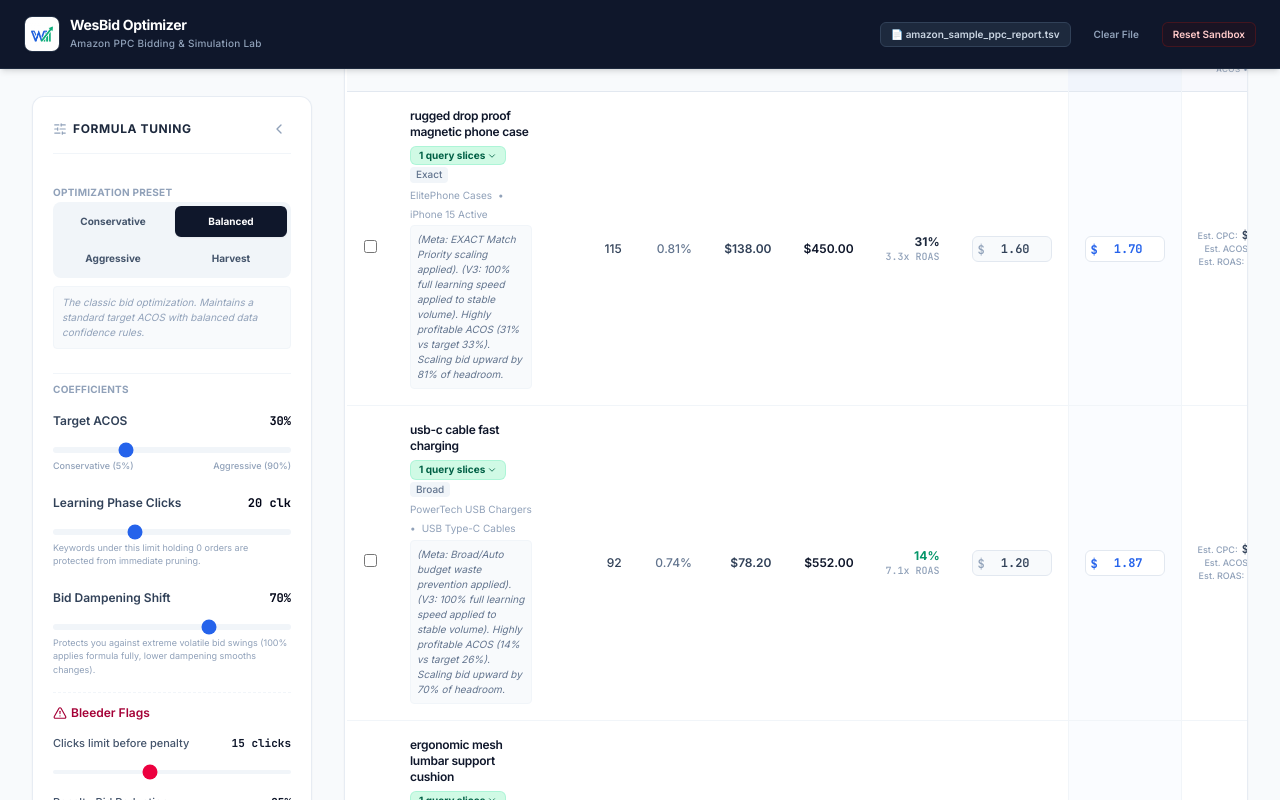
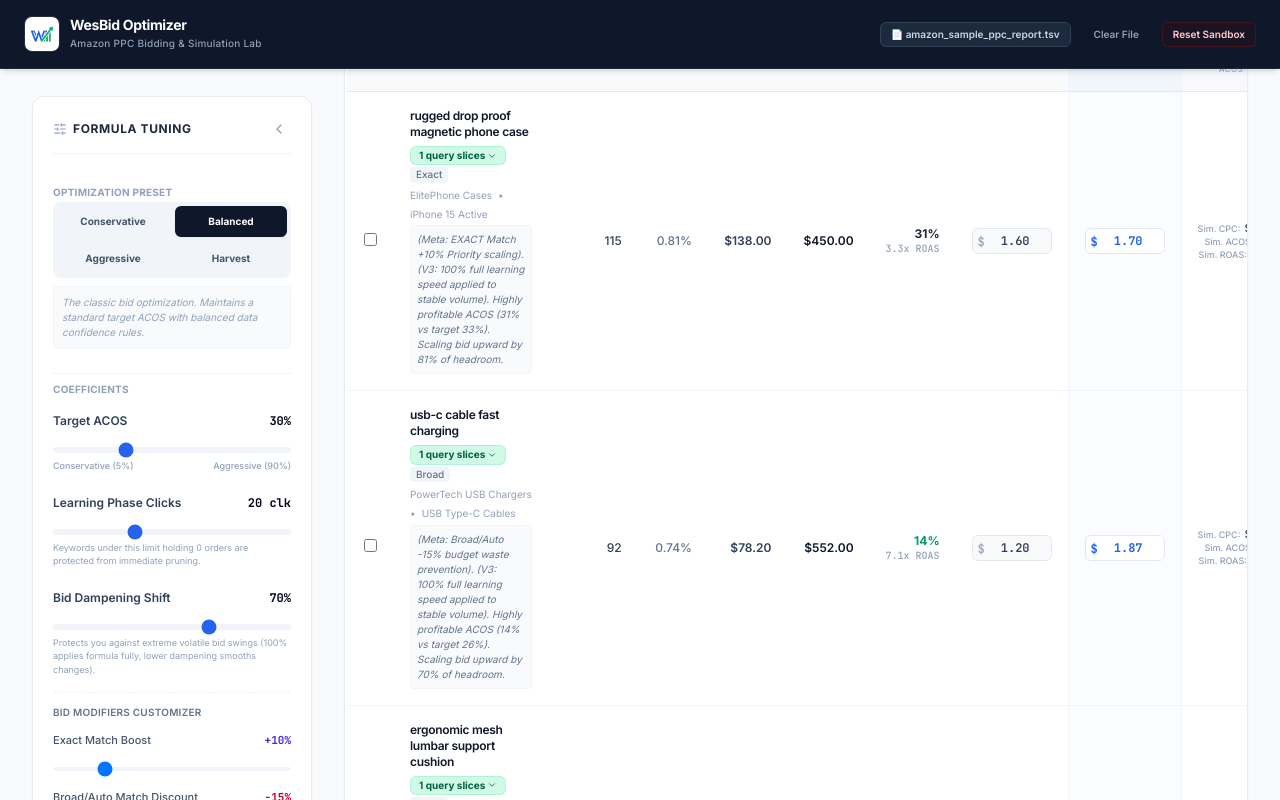
Before and after one commit to johnwesleyquintero/wesbid, a React (Vite) app: page / in a window 1280 px wide. Both pictures are taken after a click on the button "Launch Sandbox Mode". Shown: the part 437-1237 px from the top of the page. Built offline with nearby package versions, Linux system fonts and the light colour scheme.

Commit message:
feat: add bid modifiers for match types and placement
Introduce configurable bid modifiers for exact matches, broad/auto matches, and Top-of-Search placements to the optimization engine and UI. Update `OptimizerConfig` and preset strategies to support these granular bidding controls.

```diff
--- a/src/App.tsx
+++ b/src/App.tsx
@@ -518,6 +518,62 @@ export default function App() {
                   </p>
                 </div>
 
+                {/* 3b. Match Type & Placement Modifiers */}
+                <div className="space-y-3 pt-3 border-t border-dashed border-slate-100">
+                  <span className="text-[10px] font-semibold text-slate-500 uppercase tracking-wide block">Bid Modifiers Customizer</span>
+
+                  {/* Exact Boost */}
+                  <div className="space-y-1">
+                    <div className="flex justify-between text-[11px] text-slate-600 font-medium">
+                      <span>Exact Match Boost</span>
+                      <span className="font-mono font-bold text-indigo-700">+{config.exactMatchBoost ?? 10}%</span>
+                    </div>
+                    <input
+                      type="range"
+                      min="0"
+                      max="50"
+                      step="1"
+                      value={config.exactMatchBoost ?? 10}
+                      onChange={(e) => setConfig(prev => ({ ...prev, exactMatchBoost: Number(e.target.value) }))}
+                      className="w-full accent-indigo-650 cursor-ew-resize h-1 bg-slate-100 rounded-lg appearance-none"
+                    />
+                  </div>
+
+                  {/* Broad Discount */}
+                  <div className="space-y-1">
+                    <div className="flex justify-between text-[11px] text-slate-600 font-medium font-sans">
+                      <span>Broad/Auto Match Discount</span>
+                      <span className="font-mono font-bold text-rose-700">-{config.broadMatchDiscount ?? 15}%</span>
+                    </div>
+                    <input
+                      type="range"
+                      min="0"
+                      max="50"
+                      step="1"
+                      value={config.broadMatchDiscount ?? 15}
+                      onChange={(e) => setConfig(prev => ({ ...prev, broadMatchDiscount: Number(e.target.value) }))}
+                      className="w-full accent-rose-600 cursor-ew-resize h-1 bg-slate-100 rounded-lg appearance-none"
+                    />
+                  </div>
+
+                  {/* Top-of-Search Boost */}
+                  <div className="space-y-1">
+                    <div className="flex justify-between text-[11px] text-slate-600 font-medium">
+                      <span>Top-of-Search Boost</span>
+                      <span className="font-mono font-bold text-emerald-700">+{config.tosPlacementBoost ?? 15}%</span>
+                    </div>
+                    <input
+                      type="range"
+                      min="0"
+                      max="50"
+                      step="1"
+                      value={config.tosPlacementBoost ?? 15}
+                      onChange={(e) => setConfig(prev => ({ ...prev, tosPlacementBoost: Number(e.target.value) }))}
+                      className="w-full accent-emerald-600 cursor-ew-resize h-1 bg-slate-100 rounded-lg appearance-none"
+                    />
+                  </div>
+                </div>
+
                 {/* 4. Bleeder Limits sliders */}
                 <div className="space-y-3.5 pt-3 border-t border-dashed border-slate-100">
                   <div className="flex justify-between text-xs font-semibold text-slate-755 text-rose-800">
@@ -705,6 +761,23 @@ export default function App() {
                         </p>
                       </div>
                     </div>
+                  </div>
+                </div>
+
+                {/* 7. Model Context & Engineering Truths (Wes's Critique block) */}
+                <div className="pt-4 border-t border-slate-200 mt-2 space-y-2 select-none">
+                  <span className="text-[10px] font-bold text-slate-400 uppercase tracking-wide block">Methodology & Resolution</span>
+                  <div className="bg-slate-100/80 border border-slate-200 rounded-lg p-3 text-[10px] text-slate-650 leading-relaxed font-semibold">
+                    <p className="mb-2 text-slate-800 font-extrabold flex items-center gap-1.5 select-none text-[10px] uppercase tracking-wider">
+                      <Info className="w-4 h-4 text-slate-500 shrink-0" />
+                      Engineering Model
+                    </p>
+                    <p className="mb-2">
+                      Current bid state is resolved chronologically using the most recent dated record. Historical performance metrics are aggregated across the selected reporting window to reduce single-day volatility.
+                    </p>
+                    <p>
+                      Recommendations are generated using current-state bids combined with aggregated performance data, while projected CPC, ACOS, and ROAS remain model estimates rather than guaranteed outcomes.
+                    </p>
                   </div>
                 </div>
 
--- a/src/components/BidTable.tsx
+++ b/src/components/BidTable.tsx
@@ -669,10 +669,10 @@ export default function BidTable({
                 </div>
               </th>
 
-              <th className="p-4 text-right bg-violet-50/20 text-indigo-900 font-bold border-l border-slate-100 w-44">
+              <th className="p-4 text-right bg-violet-50/20 text-indigo-900 border-l border-slate-100 w-44" title="Simulated CPC, ACOS, and ROAS using historical ad spend elasticity and conversion model assumptions. Not a performance guarantee.">
                 <div className="flex flex-col items-end">
-                  <span className="text-[10px] tracking-wider uppercase">Projected Impact</span>
-                  <span className="text-[8px] text-slate-400 normal-case font-normal font-sans">Projected CPC • ACOS • ROAS</span>
+                  <span className="text-[10px] tracking-wider uppercase font-bold">Model Estimates</span>
+                  <span className="text-[8px] text-slate-400 normal-case font-normal font-sans">Simulated CPC • ACOS • ROAS</span>
                 </div>
               </th>
 
@@ -954,19 +954,19 @@ export default function BidTable({
                           const hasSales = row.sales > 0;
 
                           return (
-                            <div className="flex flex-col items-end gap-0.5">
+                            <div className="flex flex-col items-end gap-0.5" title="Historical data combined with spend elasticity coefficient (e ~ 0.75).">
                               {/* Projected CPC */}
                               <div className="flex items-center gap-1 leading-none">
-                                <span className="text-[9px] text-slate-400">Est. CPC:</span>
+                                <span className="text-[9px] text-slate-400">Sim. CPC:</span>
                                 <span className="font-mono text-slate-700 font-semibold text-[11px]">${projCpc.toFixed(2)}</span>
                               </div>
 
                               {/* Projected ACOS */}
                               <div className="flex items-center gap-1 leading-none">
-                                <span className="text-[9px] text-slate-400">Est. ACOS:</span>
+                                <span className="text-[9px] text-slate-400">Sim. ACOS:</span>
                                 {hasSales ? (
                                   <span className={`font-mono font-bold text-[11px] ${
-                                    projAcos > 0.40 ? "text-rose-600" : (projAcos < 0.20 ? "text-emerald-600" : "text-slate-705")
+                                    projAcos > 0.40 ? "text-rose-600" : (projAcos < 0.20 ? "text-emerald-600" : "text-indigo-650")
                                   }`}>
                                     {(projAcos * 100).toFixed(0)}%
                                   </span>
@@ -977,7 +977,7 @@ export default function BidTable({
 
                               {/* Projected ROAS */}
                               <div className="flex items-center gap-1 leading-none">
-                                <span className="text-[9px] text-slate-400">Est. ROAS:</span>
+                                <span className="text-[9px] text-slate-400">Sim. ROAS:</span>
                                 {hasSales && projSpend > 0 ? (
                                   <span className="font-mono font-bold text-indigo-750 text-[11px]">
                                     {projRoas.toFixed(1)}x
--- a/src/lib/bidEngine.ts
+++ b/src/lib/bidEngine.ts
@@ -19,7 +19,10 @@ export const STRATEGY_PRESETS: Record<StrategyPreset, StrategyDefinition> = {
       bleederReduction: 35,
       enableV3: true,
       confidenceScale: 90,
-      adaptiveDecay: 10
+      adaptiveDecay: 10,
+      exactMatchBoost: 10,
+      broadMatchDiscount: 15,
+      tosPlacementBoost: 10
     }
   },
   BALANCED: {
@@ -35,7 +38,10 @@ export const STRATEGY_PRESETS: Record<StrategyPreset, StrategyDefinition> = {
       bleederReduction: 25,
       enableV3: true,
       confidenceScale: 75,
-      adaptiveDecay: 15
+      adaptiveDecay: 15,
+      exactMatchBoost: 10,
+      broadMatchDiscount: 15,
+      tosPlacementBoost: 15
     }
   },
   AGGRESSIVE: {
@@ -51,7 +57,10 @@ export const STRATEGY_PRESETS: Record<StrategyPreset, StrategyDefinition> = {
       bleederReduction: 15,
       enableV3: true,
       confidenceScale: 60,
-      adaptiveDecay: 25
+      adaptiveDecay: 25,
+      exactMatchBoost: 15,
+      broadMatchDiscount: 10,
+      tosPlacementBoost: 20
     }
   },
   HARVEST: {
@@ -67,7 +76,10 @@ export const STRATEGY_PRESETS: Record<StrategyPreset, StrategyDefinition> = {
       bleederReduction: 40,
       enableV3: true,
       confidenceScale: 85,
-      adaptiveDecay: 30
+      adaptiveDecay: 30,
+      exactMatchBoost: 5,
+      broadMatchDiscount: 20,
+      tosPlacementBoost: 10
     }
   }
 };
@@ -78,6 +90,11 @@ export const STRATEGY_PRESETS: Record<StrategyPreset, StrategyDefinition> = {
 export function calculateRowBid(row: AmazonPpcRow, config: OptimizerConfig): BidRecommendation {
   const currentBid = row.currentBid || row.cpc || 1.00;
   const cpc = row.cpc > 0 ? row.cpc : currentBid;
+
+  // Retrieve dynamic modifiers from config (or fall back to standard defaults if undefined)
+  const exactMatchBoost = config.exactMatchBoost !== undefined ? config.exactMatchBoost : 10;
+  const broadMatchDiscount = config.broadMatchDiscount !== undefined ? config.broadMatchDiscount : 15;
+  const tosPlacementBoost = config.tosPlacementBoost !== undefined ? config.tosPlacementBoost : 15;
 
   // Establish baseline meta parameters based on Targeting Intent classification (Amazon Modern PPC Meta Strategy)
   let targetAcos = config.targetAcos;
@@ -96,17 +113,17 @@ export function calculateRowBid(row: AmazonPpcRow, config: OptimizerConfig): Bid
 
   if (isExact) {
     // Exact match targets have high conversion certainty. Elevate Target ACOS (scale focus), lower learning click boundaries, and give more safety slack.
-    targetAcos = config.targetAcos * 1.10;
+    targetAcos = config.targetAcos * (1 + exactMatchBoost / 100);
     minClicks = Math.max(5, Math.round(config.minClicks * 0.70));
     bleederClicks = Math.round(config.bleederClicks * 1.30);
     dampening = Math.min(1.0, config.dampening * 1.15);
-    strategyModifierReason = "(Meta: EXACT Match Priority scaling applied). ";
+    strategyModifierReason = `(Meta: EXACT Match +${exactMatchBoost}% Priority scaling). `;
   } else if (isBroadOrPhrase || isAutoTarget) {
     // Broad/Phrase and Auto matches easily eat up excess click waste. Apply discounted target ACOS and accelerate click budget protection thresholds.
-    targetAcos = config.targetAcos * 0.85;
+    targetAcos = config.targetAcos * (1 - broadMatchDiscount / 100);
     minClicks = Math.round(config.minClicks * 1.25);
     bleederClicks = Math.max(5, Math.round(config.bleederClicks * 0.80));
-    strategyModifierReason = "(Meta: Broad/Auto budget waste prevention applied). ";
+    strategyModifierReason = `(Meta: Broad/Auto -${broadMatchDiscount}% budget waste prevention). `;
   } else if (isAsinTarget) {
     // ASIN detail page placements (PAT). Higher impressions, slightly lower CTR on pages. Give slightly shorter learning phase.
     minClicks = Math.max(8, Math.round(config.minClicks * 0.90));
@@ -205,10 +222,10 @@ export function calculateRowBid(row: AmazonPpcRow, config: OptimizerConfig): Bid
     if (row.impressionShare !== undefined && row.impressionShare > 0 && row.impressionShare < 25 && row.acos < (targetAcos / 100) * 0.90) {
       const passesSafetyGate = row.clicks >= 5 && row.orders >= 1;
       if (passesSafetyGate) {
-        suggestedBid = suggestedBid * 1.15; // Secures a 15% bid boost to scale ranking
+        suggestedBid = suggestedBid * (1 + tosPlacementBoost / 100); // Secures configurable placement bid boost
         isTosBoosted = true;
       } else {
-        tosNotes = ` [TOS_GATE_HOLD]: High-margin candidate detected (Aacos ${(row.acos * 100).toFixed(0)}%), but 15% Top-of-Screen Placement Boost held back until conversion reaches 5 clicks and 1 order (current: ${row.clicks} clicks, ${row.orders} orders) for safety.`;
+        tosNotes = ` [TOS_GATE_HOLD]: High-margin candidate detected (Acos ${(row.acos * 100).toFixed(0)}%), but ${tosPlacementBoost}% Top-of-Screen Placement Boost held back until conversion reaches 5 clicks and 1 order (current: ${row.clicks} clicks, ${row.orders} orders) for safety.`;
       }
     }
 
@@ -233,7 +250,7 @@ export function calculateRowBid(row: AmazonPpcRow, config: OptimizerConfig): Bid
     }
 
     if (isTosBoosted && row.impressionShare !== undefined) {
-      reason += ` [PLA_BOOST]: Added 15% Top-of-Search bid boost since search share is critically low (${row.impressionShare.toFixed(1)}%) but ACOS is efficient.`;
+      reason += ` [PLA_BOOST]: Added ${tosPlacementBoost}% Top-of-Search bid boost since search share is critically low (${row.impressionShare.toFixed(1)}%) but ACOS is efficient.`;
     }
 
     if (tosNotes) {
--- a/src/types.ts
+++ b/src/types.ts
@@ -60,6 +60,9 @@ export interface OptimizerConfig {
   enableV3?: boolean;       // Enable adaptive memory / learning-phase controls
   confidenceScale?: number; // Adaptive coefficient scaling percent (0-100)
   adaptiveDecay?: number;   // Dynamic decay scale percent (0-100)
+  exactMatchBoost?: number;       // Exact Match Bid Boost % (e.g., 10 for +10%)
+  broadMatchDiscount?: number;    // Broad/Phrase/Auto Match Discount % (e.g., 15 for -15%)
+  tosPlacementBoost?: number;     // Top-of-Search placement boost % (e.g., 15 for +15%)
 }
 
 export type StrategyPreset = "CONSERVATIVE" | "BALANCED" | "AGGRESSIVE" | "HARVEST";
```
